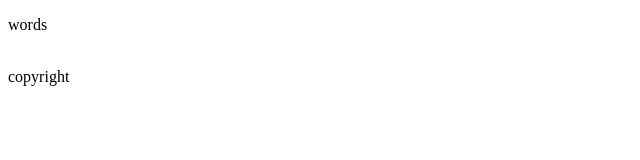
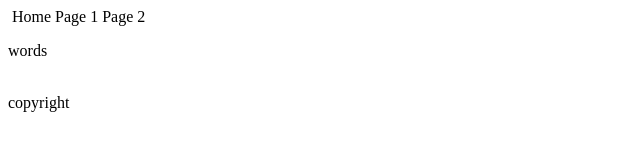
Before and after one commit to Sirwormith/wdd130-waldron, a plain HTML site: page index.html in a window 1280 px wide. Shown: the whole page, without its empty margins (0-640 px from the left). Drawn offline with Linux system fonts and the light colour scheme.

Commit message:
updated nav
a

```diff
--- a/index.html
+++ b/index.html
@@ -6,7 +6,12 @@
     <title>Document</title>
 </head>
 <header>
-<nav></nav>
+<nav>
+    <img>
+    <a>Home</a>
+    <a>Page 1</a>
+    <a>Page 2</a>
+</nav>
 <div id="hero"></div>
 </header>
 
```
